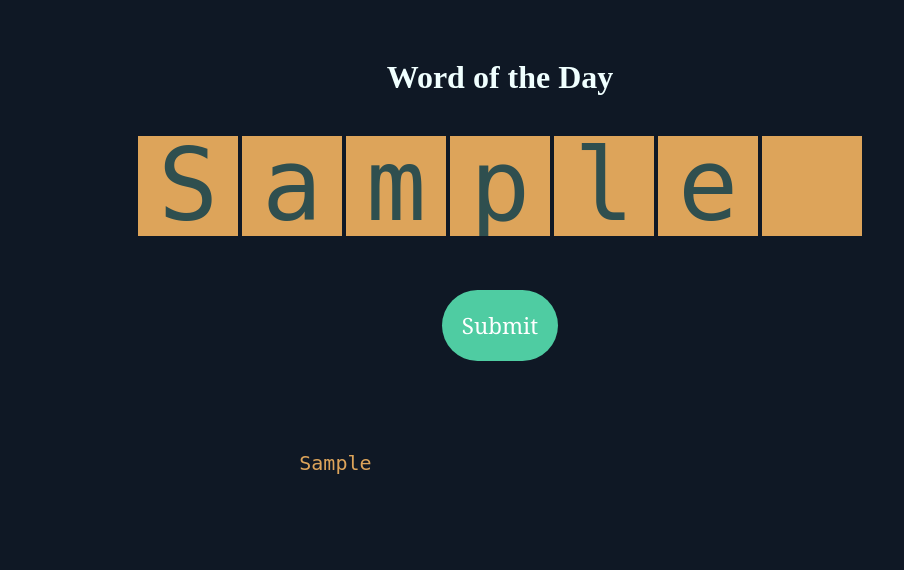
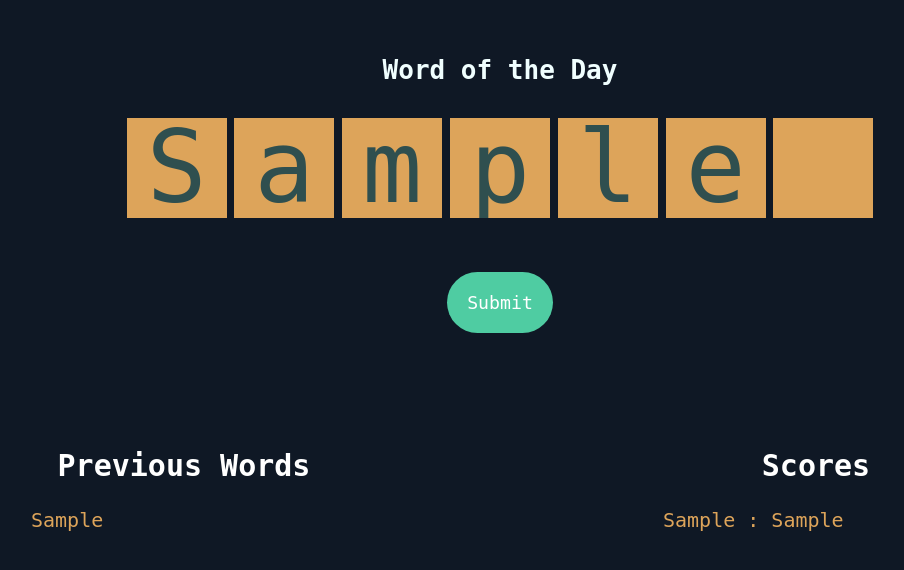
Before and after one commit to GUTS-2022-team-68/verint, a Django app: template templates/games/wotd.html in a window 1280 px wide. Shown: the top 570 px of the page, without its empty margins (140-1044 px from the left). Run offline with Django 3.2, Linux system fonts and the light colour scheme; tables that the repository leaves empty hold one stand-in row (values such as "Sample post"); the template is opened without the code that fills it: values that come from a table or form of the project are taken from there, most other values are stand-ins (such as "Sample title", 1, 10 or a date in 2020).

Commit message:
Scoring added, word checking and more CSS

```diff
--- a/static/css/wotd.css
+++ b/static/css/wotd.css
@@ -1,5 +1,7 @@
 * {
     box-sizing: border-box;
+    color: white;
+    font-family: monospace;
 }
 
 .header {
@@ -9,9 +11,8 @@
 
 .column {
     float: left;
-    width: 33.33%;
+    width: 50%;
     padding: 10px;
-    color:rgb(221, 164, 90);
     font-family: monospace;
     font-size: 20px;
 }
@@ -30,6 +31,19 @@ h1 {
     color: azure;
 }
 
+h2 {
+    text-align: center;
+}
+
+#prev_words  {
+    color:rgb(221, 164, 90);
+    padding-left: 25%;
+}
+
+#scores {
+    color:rgb(221, 164, 90);
+    padding-left: 25%
+}
 
 input[type=text] {
     outline-width: 0;
@@ -77,7 +91,6 @@ input[type=submit] {
 
     padding: 20px 20px;
 
-    font-family: Cambria, Cochin, Georgia, Times, 'Times New Roman', serif;
     font-size: 1.4em;
     transition-duration: 0.4s;
 }
--- a/templates/games/wotd.html
+++ b/templates/games/wotd.html
@@ -21,20 +21,28 @@
                 <input type="text" name="extra letter"  maxlength="1"/>
                 <br />
                 <input type="submit" name="submit" id="submit" />
+                {% if error %}
+                {{ error }}
+                {% endif %}
             </form>
         </div>
 
         <div class="row">
             <div class="column">
-
+                <h2>Previous Words</h2>
+                <div id="prev_words">
+                    {% for word in words %}
+                    {{ word.word }} <br />
+                    {% endfor %}
+                </div>
             </div>
             <div class="column">
-                {% for word in words %}
-                {{ word.word }} <br />
-                {% endfor %}
-            </div>
-            <div class="column">
-
+                <h2>Scores</h2>
+                <div id="scores">
+                    {% for score in scores %}
+                    {{ score.0 }} : {{ score.1 }} <br />
+                    {% endfor %}
+                </div>
             </div>
 
         </div>
```
Also changed, not shown: apps/employees/views.py (+44 -2 lines).
